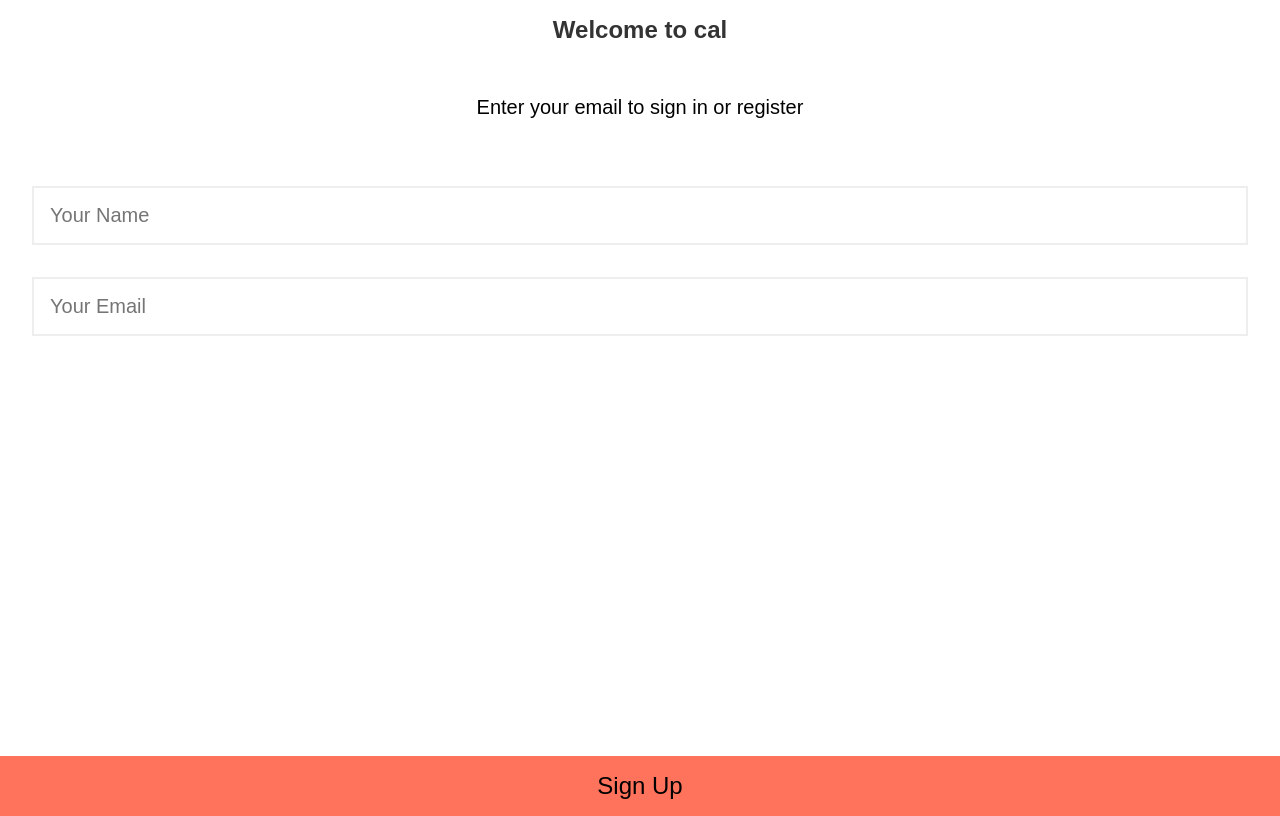
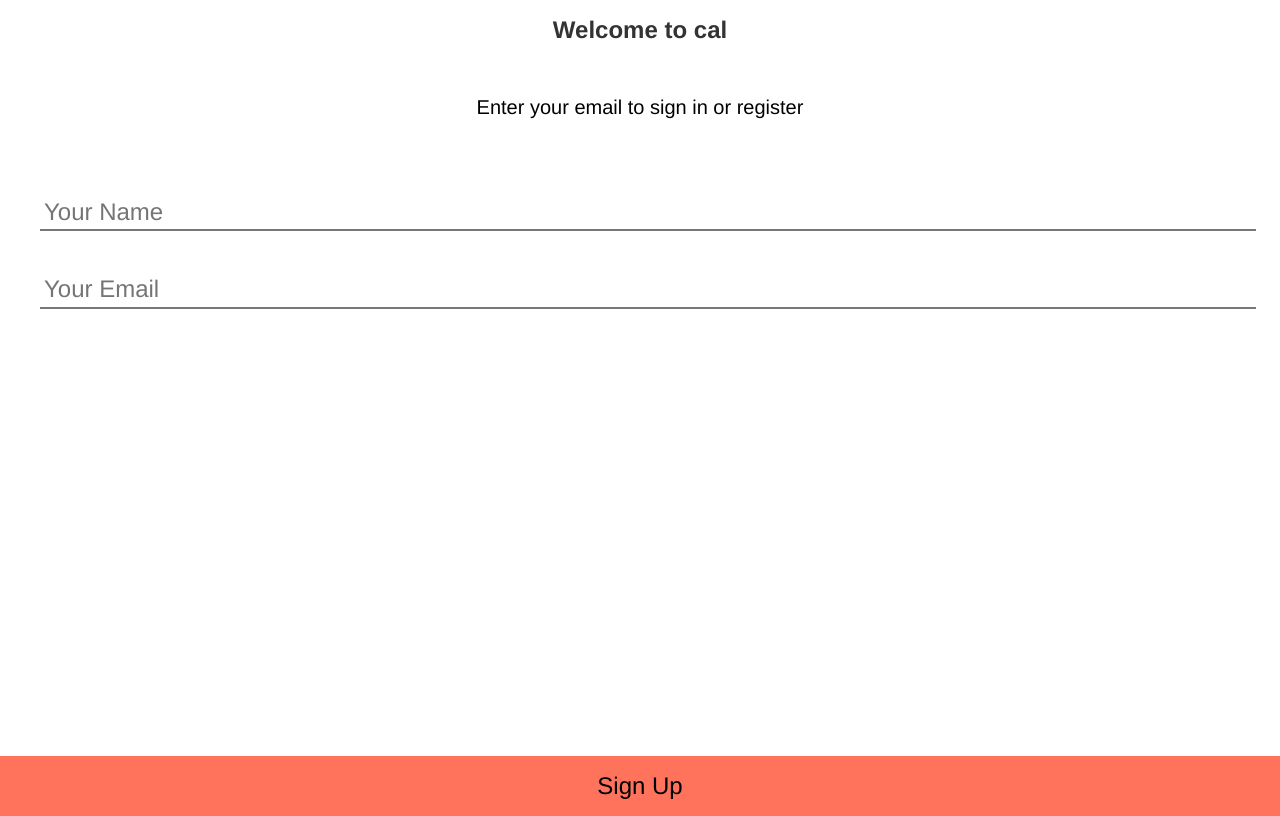
Before and after one commit to SamerElaila/cal, a React app: page /login in a window 1280 px wide. Built offline with nearby package versions, Linux system fonts and the light colour scheme.

Commit message:
cleaner inputs

```diff
--- a/src/App.js
+++ b/src/App.js
@@ -6,7 +6,7 @@ import '../node_modules/tachyons/css/tachyons.css';
 class App extends Component {
   render() {
     return (
-      <div className="Georgia min-h-100 pb5 relative">
+      <div className="helvetica min-h-100 pb5 relative">
         <Router />
       </div>
     );
--- a/src/components/new_event/DescriptionPicturesForm.jsx
+++ b/src/components/new_event/DescriptionPicturesForm.jsx
@@ -20,10 +20,11 @@ class DescriptionPicturesForm extends Component {
         Enter your event description and add pictures.
       </div>,
       <TextArea
+        label='Event description'
         name='description'
-        placeholder='Description'
         onChange={onChange}
         value={description}
+        rows='4'
         />,
       <ImageUpload
         name='images'
--- a/src/components/new_event/LocationForm.jsx
+++ b/src/components/new_event/LocationForm.jsx
@@ -19,7 +19,7 @@ class NameDescriptionForm extends Component {
       </div>,
       <TextInput
         name='location'
-        placeholder='Location'
+        label='Location'
         onChange={onChange}
         value={location}
       />,
--- a/src/components/new_event/NameForm.jsx
+++ b/src/components/new_event/NameForm.jsx
@@ -18,9 +18,10 @@ class NameForm extends Component {
       </div>,
       <TextInput
         name='eventName'
-        placeholder='Event name'
+        label='Event name'
         onChange={onChange}
         value={eventName}
+        autoFocus
       />,
       <Link to={`${match.url}/details`} className='link black'>
         <Button
--- a/src/components/new_event/TicketForm.jsx
+++ b/src/components/new_event/TicketForm.jsx
@@ -21,13 +21,13 @@ class NameDescriptionForm extends Component {
       </div>,
       <TextInput
         name='ticketPrice'
-        placeholder='Ticket price'
+        label='Ticket price'
         onChange={onChange}
         value={ticketPrice}
       />,
       <TextInput
         name='ticketQuantity'
-        placeholder='Ticket quantity'
+        label='Ticket quantity'
         onChange={onChange}
         value={ticketQuantity}
       />,
--- a/src/components/shared/ImageUpload.jsx
+++ b/src/components/shared/ImageUpload.jsx
@@ -56,20 +56,24 @@ class ImageUpload extends Component {
     } = this.props
 
     return (
-      <div className='bw1 ba br-4 b--light-gray ma4'>
-        <div>
-          <label for={name}>clickMe!</label>
+      <div className='pa4 pb0'>
+        <span
+          className='f4 pa1 ttu'
+          >
+          Images
+        </span>
+        <div className='bw1 ba br-4 b--light-gray'>
+          <label className='db' for={name}>create event</label>
           <input
             className='o-0'
-            style={{ height: '0', width: '0'}}
             onChange={this.onChange}
             type='file'
             name={name}
             accept='image/*'
             multiple
             />
+          <ImageGallery images={images} />
         </div>
-        <ImageGallery images={images} />
       </div>
     )
   }
--- a/src/components/shared/TextArea.jsx
+++ b/src/components/shared/TextArea.jsx
@@ -1,11 +1,21 @@
 import React from 'react'
 
-const TextArea = props =>
-  <div className='w-100 pa4 pb0'>
-    <textarea
-      className='input-reset w-100 pa3 bw1 ba b--light-gray f4'
-      {...props}
-      />
-  </div>
+const TextArea = props => {
+  const { label, ...inputProps } = props
+  return (
+    <div className='w-100 pa4 pb0'>
+      <label
+        className='f4 pa1 ttu'
+        for={props.name}
+        >
+        {label}
+      </label>
+      <textarea
+        className='input-reset w-100 pa1 bw1 b--light-gray f4 outline-0 mt2 fw1'
+        {...inputProps}
+        />
+    </div>
+  )
+}
 
 export default TextArea
--- a/src/components/shared/TextInput.jsx
+++ b/src/components/shared/TextInput.jsx
@@ -1,12 +1,22 @@
 import React from 'react'
 
-const TextInput = props =>
-  <div className='w-100 pa4 pb0'>
-    <input
-      className='input-reset w-100 pa3 bw1 ba b--light-gray f4'
-      type='text'
-      {...props}
-      />
-  </div>
-
+const TextInput = props => {
+  const { label, ...inputProps } = props
+  return (
+    <div className='w-100 pa4 pb0'>
+      <label
+        className='f4 pa1 ttu'
+        for={props.name}
+      >
+        {label}
+      </label>
+      <input
+        style={{ borderWidth: '0 0 .1em 0'}}
+        className='input-reset w-100 pa1 bw1 b--gray f3 outline-0 mt2 fw1'
+        type='text'
+        {...inputProps}
+        />
+    </div>
+  )
+}
 export default TextInput
```
